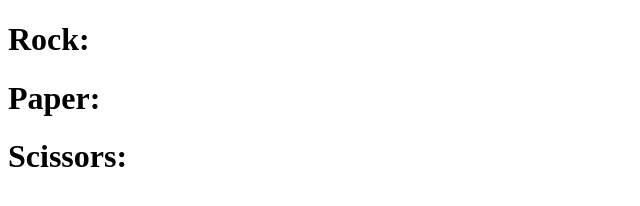
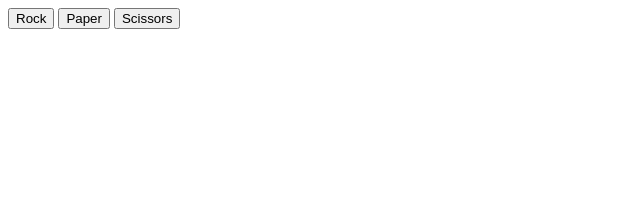
Before and after one commit to docteurj/Brainiac, a plain HTML site: page index.html in a window 1280 px wide. Shown: the whole page, without its empty margins (0-640 px from the left). Drawn offline with Linux system fonts and the light colour scheme.

Commit message:
Made buttons

```diff
--- a/index.html
+++ b/index.html
@@ -9,9 +9,9 @@
 </head>
 
 <body>
-  <h1>Rock:</h1>
-  <h1>Paper:</h1>
-  <h1>Scissors:</h1>
+  <button id="rock"> Rock </button>
+  <button id="paper"> Paper </button>
+  <button id="scissor"> Scissors </button>
 
   <script src="script.js"></script>
 
```
Also changed, not shown: notes.txt (added).
